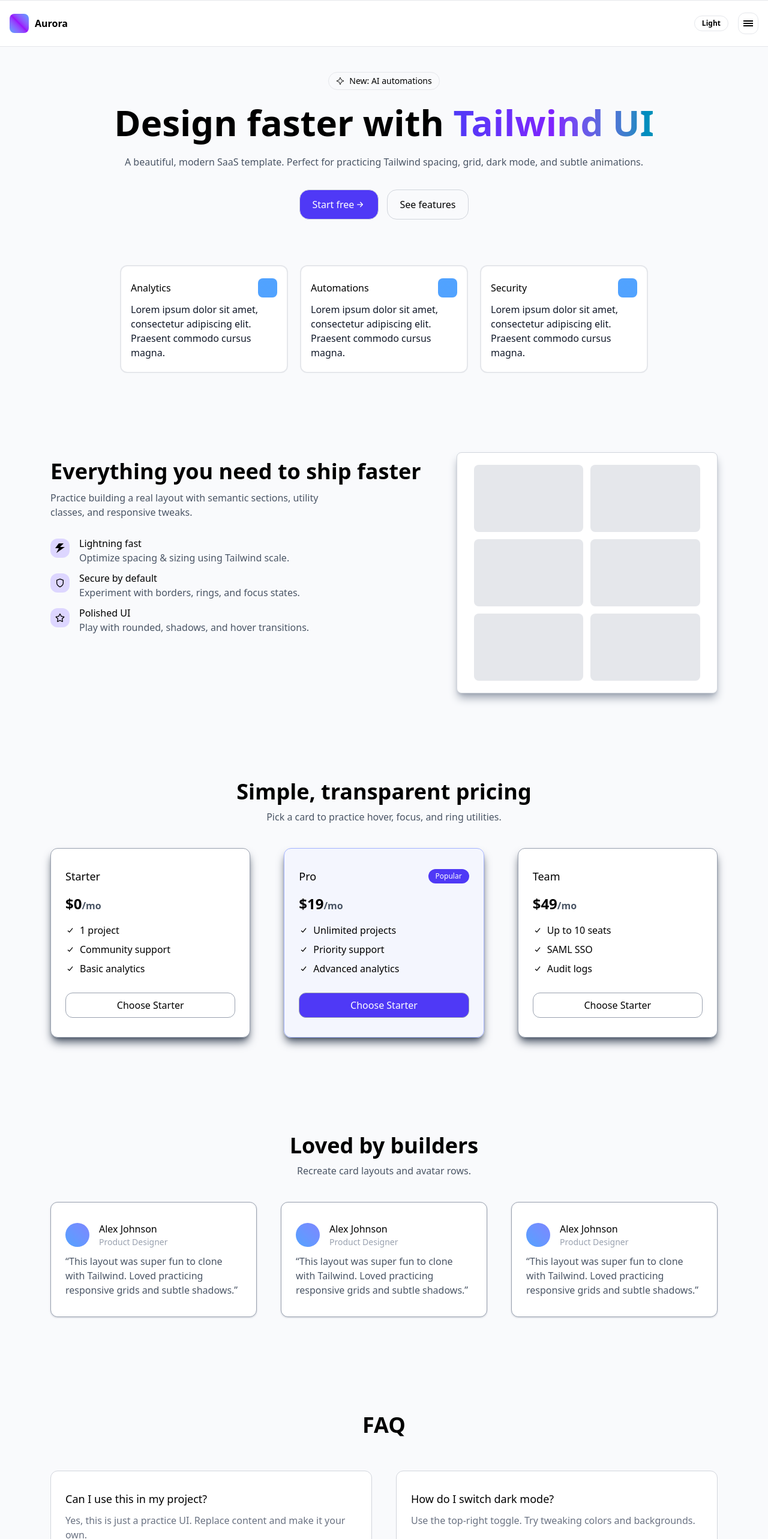
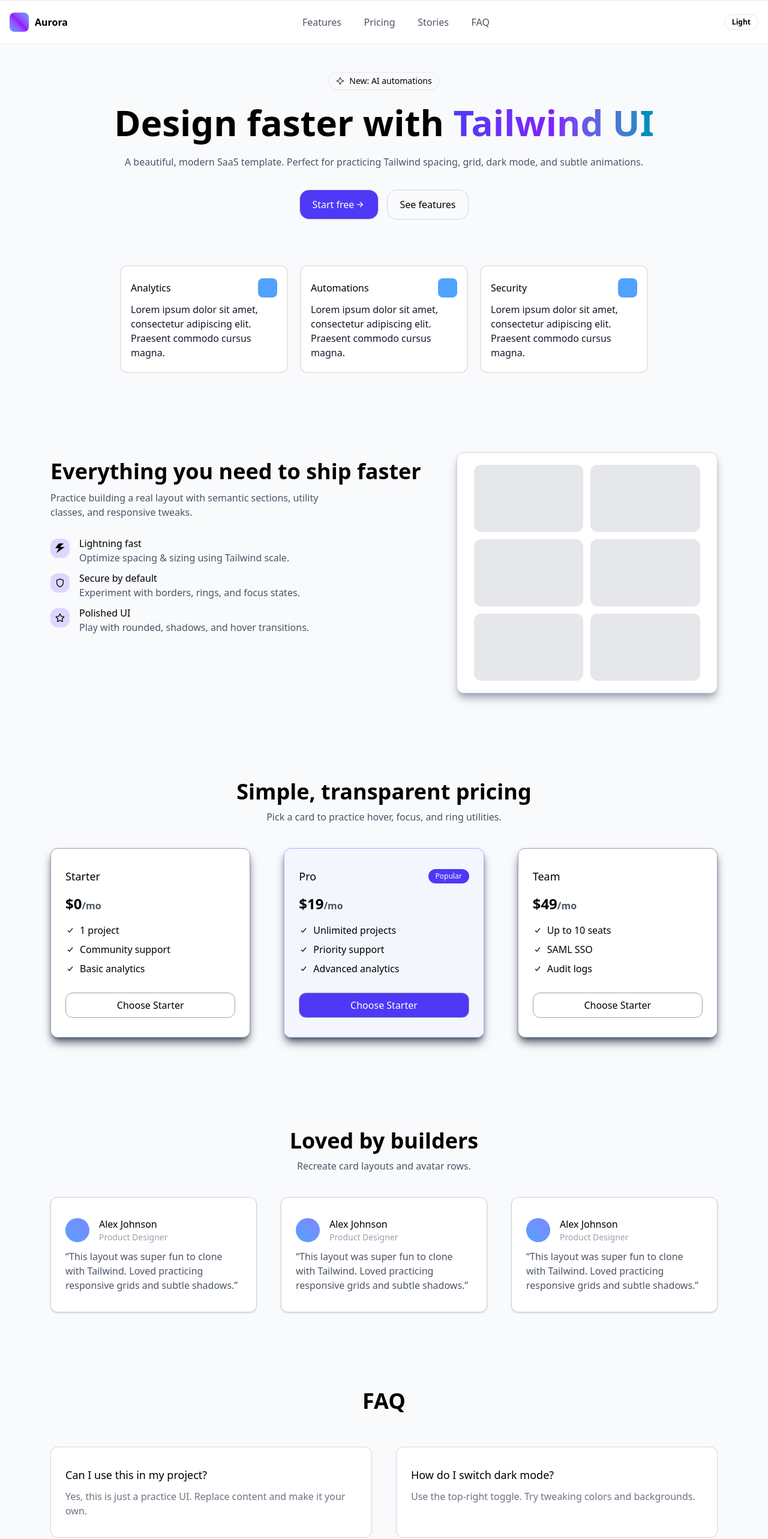
Before and after one commit to Rajat09Sharma/Aurora-tailwind, a React (Vite) app: page / in a window 1280 px wide. Shown: the top 2566 px of the page at 60% size. Built offline with nearby package versions, Linux system fonts and the light colour scheme.

Commit message:
Navbar for desktop added and css is updated .

```diff
--- a/src/App.jsx
+++ b/src/App.jsx
@@ -3,7 +3,8 @@
 import { HerroSection } from "./components/HeroSection/HerroSection"
 import { NavBar } from "./components/Navbar/NavBar"
 import { Price } from "./components/PriceSection/Price"
-import { Promo } from "./components/PromoSection/Promo"
+import { Features } from "./components/PromoSection/Features"
+
 import { Testimonial } from "./components/Testimonial/Testimonial"
 
 
@@ -14,7 +15,7 @@
       <NavBar />
       <div className="bg-[#f9fafc]">
         <HerroSection />
-        <Promo />
+        <Features />
         <Price />
         <Testimonial />
         <Faq />
--- a/src/components/Faq/Faq.jsx
+++ b/src/components/Faq/Faq.jsx
@@ -9,12 +9,12 @@
 export const Faq = () => {
     return (
         <>
-            <div className="mt-8 py-16 mx-5 md:mx-16">
+            <div id="FAQ" className="mt-8 py-16 mx-5 md:mx-16 md:scroll-mt-28">
                 <h2 className="font-bold text-2xl text-center md:text-4xl">FAQ</h2>
                 <div className="mt-8 space-y-8 md:space-y-0 md:grid md:grid-cols-2 md:mt-14 ">
                     {FAQS.map((faq, index) => {
                         return (
-                            <div key={index} className="border border-gray-300 rounded-xl bg-white py-8 px-6 mx-5 space-y-2.5 md:mb-10">
+                            <div key={index} className="border border-gray-300 rounded-xl bg-white py-8 px-6 space-y-2.5 md:mb-10 md:mx-5">
                                 <h3 className="font-medium text-lg">{faq.question}</h3>
                                 <p className="text-gray-500 ">{faq.answer}</p>
                             </div>
--- a/src/components/Footer/Footer.jsx
+++ b/src/components/Footer/Footer.jsx
@@ -7,27 +7,27 @@
                 <div className="space-y-4">
                     <div className="flex items-center gap-2.5">
                         <div className="logo h-8 w-8 rounded-lg bg-gradient-to-bl from-blue-400 via-purple-600 to-blue-400"></div>
-                        <p className="font-bold text-lg">Aurora</p>
+                        <p className="font-bold text-lg cursor-pointer">Aurora</p>
                     </div>
                     <p>A clone-ready Tailwind template.</p>
                 </div>
 
                 <div className="space-y-2">
                     <h4 className="font-medium text-lg">Product</h4>
-                    <p className="text-sm text-gray-600"> Features</p>
-                    <p className="text-sm text-gray-600">Pricing</p>
+                    <p className="text-sm text-gray-600 transition duration-75 ease-out hover:underline hover:text-gray-400 cursor-pointer"> Features</p>
+                    <p className="text-sm text-gray-600 transition duration-75 ease-out hover:underline hover:text-gray-400 cursor-pointer">Pricing</p>
                 </div>
 
                 <div className="space-y-2">
                     <h4 className="font-medium text-lg">Company</h4>
-                    <p className="text-sm text-gray-600"> About</p>
-                    <p className="text-sm text-gray-600">Careers</p>
+                    <p className="text-sm text-gray-600 transition duration-75 ease-out hover:underline hover:text-gray-400 cursor-pointer"> About</p>
+                    <p className="text-sm text-gray-600 transition duration-75 ease-out hover:underline hover:text-gray-400 cursor-pointer">Careers</p>
                 </div>
 
                 <div className="space-y-2">
                     <h4 className="font-medium text-lg">Legal</h4>
-                    <p className="text-sm text-gray-600"> Privacy</p>
-                    <p className="text-sm text-gray-600">Terms</p>
+                    <p className="text-sm text-gray-600 transition duration-75 ease-out hover:underline hover:text-gray-400 cursor-pointer"> Privacy</p>
+                    <p className="text-sm text-gray-600 transition duration-75 ease-out hover:underline hover:text-gray-400 cursor-pointer">Terms</p>
                 </div>
 
             </div>
--- a/src/components/HeroSection/HeroFea/HeroFea.jsx
+++ b/src/components/HeroSection/HeroFea/HeroFea.jsx
@@ -1,6 +1,6 @@
 
 
-export const HeroFea = ({ title}) => {
+export const HeroFea = ({ title }) => {
     return (
         <div className="card bg-white w-11/12 border-2 border-gray-200 rounded-xl py-5 px-4 md:w-1/4">
             <div className="flex justify-between items-center">
--- a/src/components/HeroSection/HerroSection.jsx
+++ b/src/components/HeroSection/HerroSection.jsx
@@ -16,8 +16,8 @@
                 <p className="text-center text-gray-600">A beautiful, modern SaaS template. Perfect for practicing Tailwind spacing, grid, dark mode, and subtle animations.</p>
 
                 <div className="actions flex  justify-between gap-3.5 mt-2.5">
-                    <button className="flex items-center justify-between border border-gray-300 rounded-2xl py-3 px-5 cursor-pointer bg-indigo-600 text-white font-extralight">Start free <BsArrowRightShort size={20} /></button>
-                    <button className=" border border-gray-300 rounded-2xl py-3 px-5 cursor-pointer font-extralight ">See features</button>
+                    <button className="flex items-center justify-between border border-gray-300 rounded-2xl py-3 px-5 cursor-pointer bg-indigo-600 text-white font-extralight transition duration-150 ease-in hover:bg-indigo-700 ">Start free <BsArrowRightShort size={20} /></button>
+                    <button className=" border border-gray-300 rounded-2xl py-3 px-5 cursor-pointer font-extralight transition duration-150 ease-in hover:bg-gray-200 hover:text-black">See features</button>
                 </div>
             </div>
 
--- a/src/components/Navbar/NavBar.jsx
+++ b/src/components/Navbar/NavBar.jsx
@@ -1,4 +1,5 @@
 
+const NavLinks = ["Features", "Pricing", "Stories", "FAQ"];
 
 export const NavBar = () => {
     return (
@@ -7,18 +8,21 @@
             <nav className="navbar flex justify-between items-center py-5 px-4 border-y border-gray-200 bg-white fixed right-0 top-0 left-0">
                 <div className="left flex items-center gap-2.5">
                     <div className="logo h-8 w-8 rounded-lg bg-gradient-to-bl from-blue-400 via-purple-600 to-blue-400"></div>
-                    <p className="font-bold">Aurora</p>
+                    <p className="font-bold cursor-pointer">Aurora</p>
+                </div>
+                <div className="hidden md:flex md:justify-between md:w-1/4">
+                    {NavLinks.map((link, index) => <a key={index} href={`#${link}`} className="text-md text-gray-600 hover:text-violet-500" >{link}</a>)}
                 </div>
                 <div className="right flex justify-between items-center gap-4">
-                    <button className="theme text-xs font-bold py-1 px-3 border rounded-2xl border-gray-200 bg-white">Light</button>
-                    <div className="humburger space-y-0.5 py-3 px-2 border border-gray-200 rounded-xl">
+                    <button className="theme text-xs font-bold py-1 px-3 border rounded-2xl border-gray-200 bg-white cursor-pointer">Light</button>
+                    <div className="humburger space-y-0.5 py-3 px-2 border border-gray-200 rounded-xl cursor-pointer md:hidden">
                         <div className="line h-0.5 w-4 bg-black"></div>
                         <div className="line h-0.5 w-4 bg-black"></div>
                         <div className="line h-0.5 w-4  bg-black"></div>
                     </div>
                 </div>
+            </nav>
 
-            </nav>
         </>
     )
 }
--- a/src/components/PriceSection/Price.jsx
+++ b/src/components/PriceSection/Price.jsx
@@ -5,7 +5,7 @@
 export const Price = () => {
     return (
         <>
-            <div className='mt-8 py-16 px-5 text-center md:mt-14 md:mx-16'>
+            <div id="Pricing" className='mt-8 py-16 px-5 text-center md:mt-14 md:mx-16 md:scroll-mt-28'>
                 <h2 className='text-2xl font-bold md:text-4xl'>Simple, transparent pricing</h2>
                 <p className='mt-2.5 text-gray-600'>Pick a card to practice hover, focus, and ring utilities.</p>
                 <div className='flex flex-col justify-center space-y-8  mt-10 text-left md:flex-row md:justify-between md:space-y-0 md:gap-14'>
--- a/src/components/PriceSection/PricePack/PricePack.jsx
+++ b/src/components/PriceSection/PricePack/PricePack.jsx
@@ -4,13 +4,14 @@
 
 export const PricePack = ({ title, price, contnent, active }) => {
 
-    let css = "price-pack py-8 px-6 border border-gray-400 space-y-4 rounded-xl shadow-lg shadow-gray-600 md:w-1/3 ";
-    let btn = "mt-3 py-2 px-12 border border-gray-400 font-medium w-full rounded-xl ";
+    let css = "price-pack py-8 px-6 border border-gray-400 space-y-4 rounded-xl shadow-lg shadow-gray-600 md:w-1/3 transtion duration-150 ease-in hover:shadow-2xs ";
+    let btn = "mt-3 py-2 px-12 border border-gray-400 font-medium w-full rounded-xl cursor-pointer ";
     if (active) {
         css += active;
-        btn += " bg-indigo-600 text-white";
+        btn += " bg-indigo-600 text-white transition duration-150 ease-in hover:bg-indigo-700";
     } else {
         css += " bg-white"
+        btn+=" transition duration-150 ease-in hover:bg-gray-200 hover:text-black"
     }
 
     return (
--- a/src/components/PromoSection/Promo.jsx
+++ b/src/components/PromoSection/Features.jsx
@@ -7,9 +7,9 @@
 import { Wideget } from "./Wideget/Wideget";
 
 
-export const Promo = () => {
+export const Features = () => {
     return (
-        <div className="flex flex-col justify-center py-6 md:mt-14 md:mx-16 md:flex-row md:justify-between">
+        <div id="Features" className="flex flex-col justify-center py-6 md:scroll-mt-28 md:mt-14 md:mx-16 md:flex-row md:justify-between">
             <div className="left py-3 px-5 md:w-2/3">
                 <h2 className="font-bold text-2xl md:text-4xl">Everything you need to ship faster</h2>
                 <p className="mt-3 text-gray-600 md:w-3/4">Practice building a real layout with semantic sections, utility classes, and responsive tweaks.</p>
@@ -21,7 +21,7 @@
                 </div>
             </div>
 
-            <div className="widget-container right py-5 px-3 mx-5 mt-8 bg-white border border-gray-300 rounded-lg space-y-3 shadow-lg shadow-gray-400 md:w-3/7 md:items-center md:mt-0 ">
+            <div className="widget-container right py-5 px-3 mx-5 mt-8 bg-white border border-gray-300 rounded-xl space-y-3 shadow-lg shadow-gray-400 md:w-3/7 md:items-center md:mt-0 ">
                 <Wideget />
                 <Wideget />
                 <Wideget />
--- a/src/components/PromoSection/Wideget/Wideget.jsx
+++ b/src/components/PromoSection/Wideget/Wideget.jsx
@@ -4,9 +4,9 @@
     return (
         <>
             <div className=" flex gap-3 mx-4">
-                <div className="left-square h-28 w-2/4 rounded-lg bg-gray-200 ">
+                <div className="left-square h-28 w-2/4 rounded-xl bg-gray-200 ">
                 </div>
-                <div className="right-square h-28 w-2/4 rounded-lg bg-gray-200 ">
+                <div className="right-square h-28 w-2/4 rounded-xl bg-gray-200 ">
                 </div>
             </div>
         </>
--- a/src/components/Testimonial/Review/Review.jsx
+++ b/src/components/Testimonial/Review/Review.jsx
@@ -3,7 +3,7 @@
 export const Review = () => {
     return (
         <>
-            <div className='review py-8 px-6 mx-5 bg-white border border-gray-400 shadow-sm shadow-gray-300 rounded-xl'>
+            <div className='review py-8 px-6 mx-5 bg-white border border-gray-300 shadow-sm shadow-gray-300 rounded-xl'>
                 <div className='flex items-center gap-4'>
                     <div className='size-10 rounded-full bg-gradient-to-bl from-indigo-400 to-blue-400 siz'></div>
                     <div>
--- a/src/components/Testimonial/Testimonial.jsx
+++ b/src/components/Testimonial/Testimonial.jsx
@@ -4,7 +4,7 @@
 export const Testimonial = () => {
     return (
         <>
-            <div className='py-16 mt-8 text-center md:mx-16'>
+            <div id='Stories' className='py-8 mt-8 text-center md:scroll-mt-28 md:mx-16 md:mt-14'>
                 <h2 className='font-bold text-2xl md:text-4xl'>Loved by builders</h2>
                 <p className='mt-2.5 text-gray-600'>Recreate card layouts and avatar rows.</p>
                 <div className='mt-10 text-left flex flex-col justify-center space-y-8 md:space-y-0 md:flex-row'>
```
